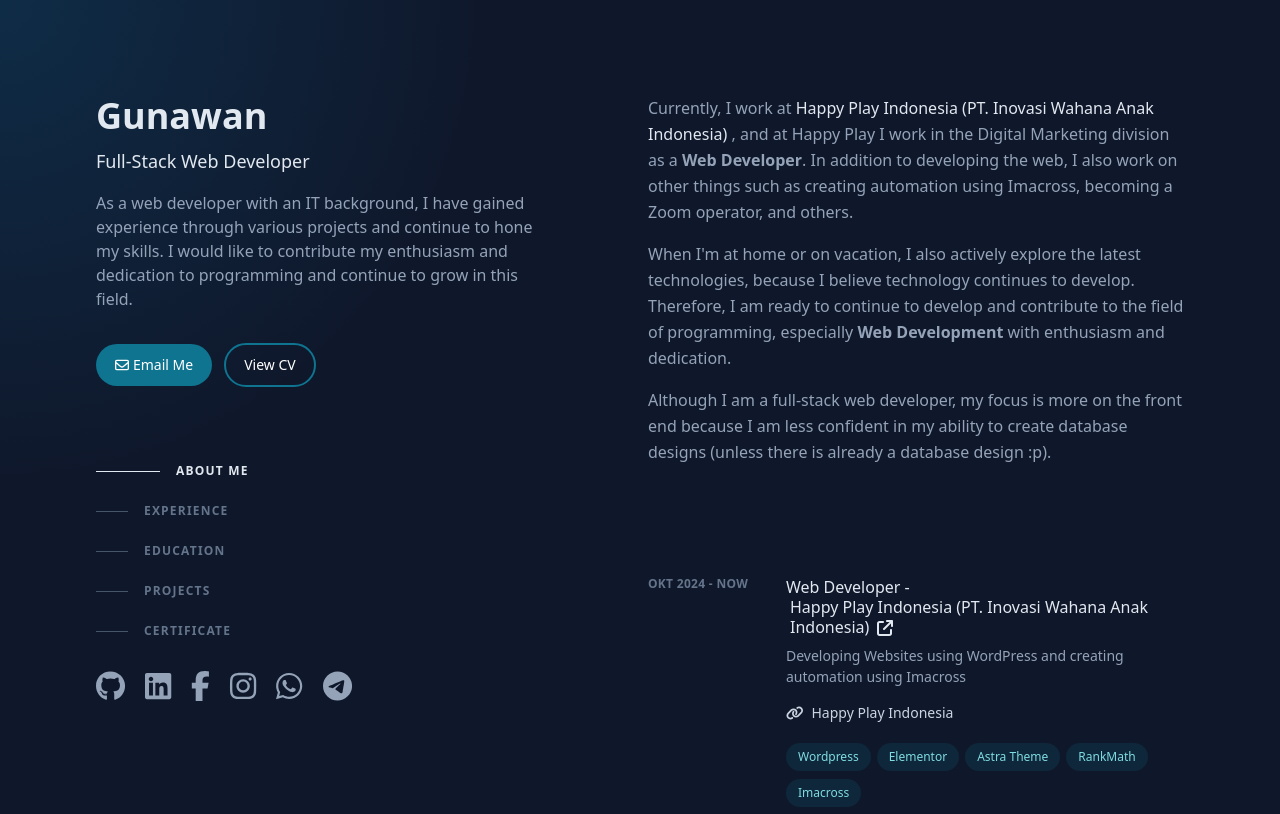
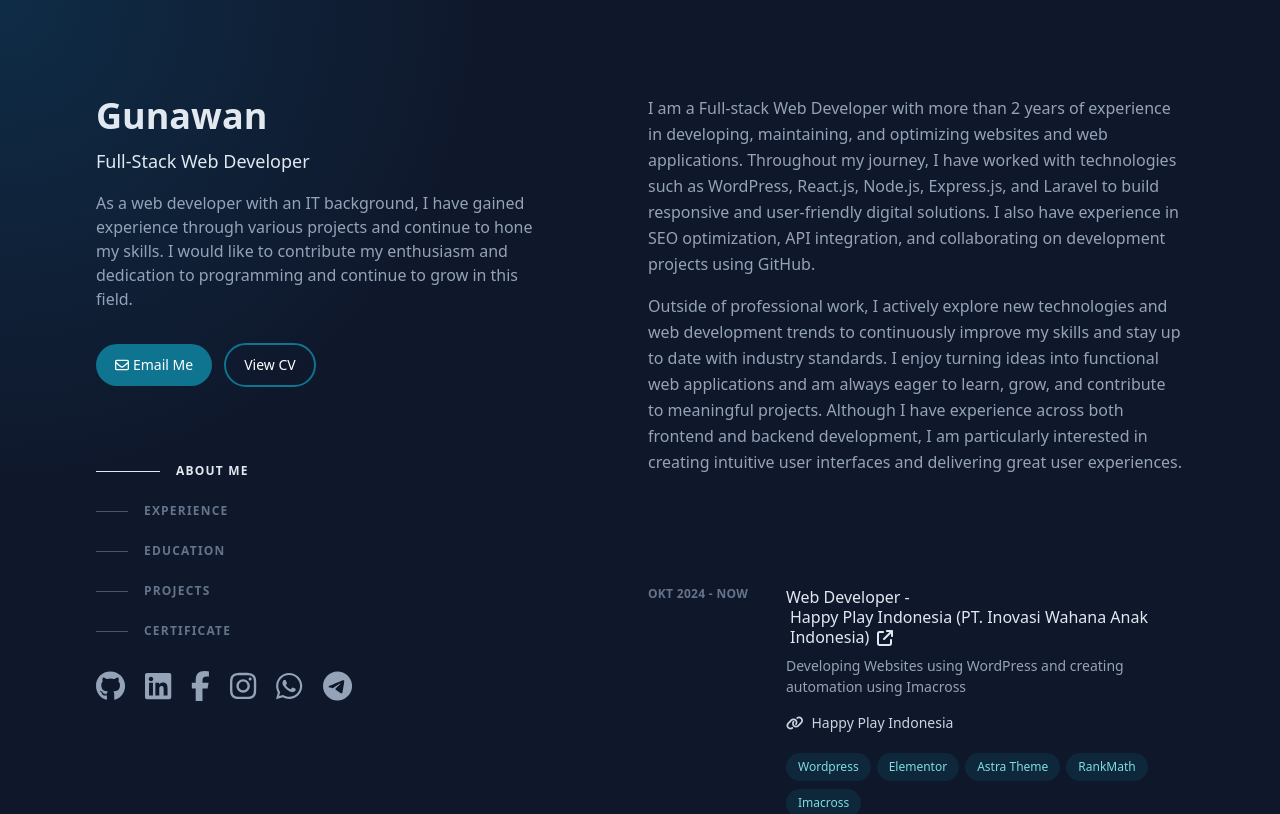
Before and after one commit to ilahgun/portfolio, a React (Vite) app: page / in a window 1280 px wide. Shown: the top 814 px of the page. Built offline with nearby package versions, Linux system fonts and the light colour scheme.

Commit message:
update aboutme

```diff
--- a/src/components/AboutMe/AboutMe.jsx
+++ b/src/components/AboutMe/AboutMe.jsx
@@ -7,7 +7,7 @@
     <section id="about-me">
       <NavTitle title={"About Me"} />
       <div className="font-normal text-md">
-        <p className="mb-4">
+        {/*<p className="mb-4">
           Currently, I work at
           <Link
             className="font-medium text-slate-200 hover:text-teal-300 focus-visible:text-teal-300"
@@ -29,18 +29,24 @@
           <b>Web Developer</b>. In addition to developing the web, I also work
           on other things such as creating automation using Imacross, becoming a
           Zoom operator, and others.
+        </p>*/}
+        <p className="mb-4">
+          I am a Full-stack Web Developer with more than 2 years of experience
+          in developing, maintaining, and optimizing websites and web
+          applications. Throughout my journey, I have worked with technologies
+          such as WordPress, React.js, Node.js, Express.js, and Laravel to build
+          responsive and user-friendly digital solutions. I also have experience
+          in SEO optimization, API integration, and collaborating on development
+          projects using GitHub.
         </p>
         <p className="mb-4">
-          When I'm at home or on vacation, I also actively explore the latest
-          technologies, because I believe technology continues to develop.
-          Therefore, I am ready to continue to develop and contribute to the
-          field of programming, especially <b>Web Development</b> with
-          enthusiasm and dedication.
-        </p>
-        <p className="mb-4">
-          Although I am a full-stack web developer, my focus is more on the
-          front end because I am less confident in my ability to create database
-          designs (unless there is already a database design :p).
+          Outside of professional work, I actively explore new technologies and
+          web development trends to continuously improve my skills and stay up
+          to date with industry standards. I enjoy turning ideas into functional
+          web applications and am always eager to learn, grow, and contribute to
+          meaningful projects. Although I have experience across both frontend
+          and backend development, I am particularly interested in creating
+          intuitive user interfaces and delivering great user experiences.
         </p>
       </div>
 
```
